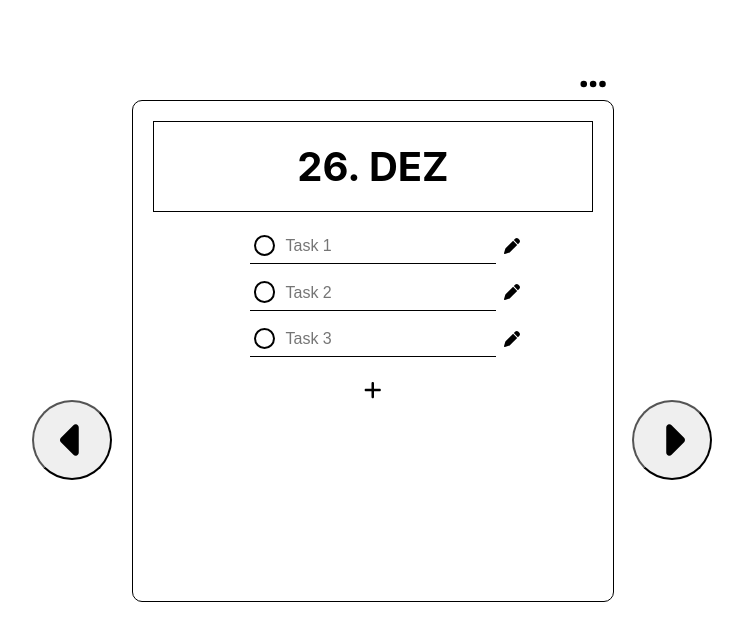
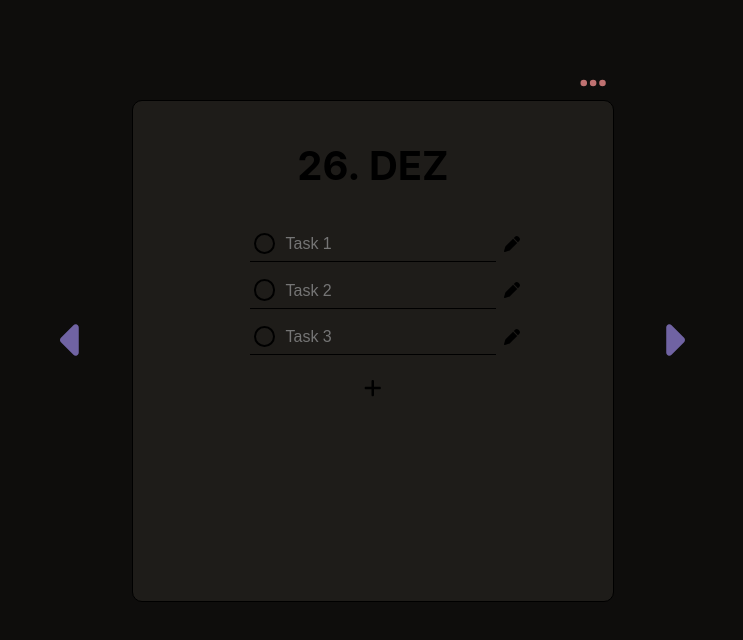
Before and after one commit to KiwiMiwi/tododay, a React (Create React App) app: page / in a window 1280 px wide. Shown: the top 640 px of the page, without its empty margins (268-1011 px from the left). Built offline with nearby package versions, Linux system fonts and the light colour scheme.

Commit message:
add themes

```diff
--- a/src/components/BoxSlider.tsx
+++ b/src/components/BoxSlider.tsx
@@ -1,7 +1,7 @@
 import { Button } from "react-bootstrap";
 import SingleBoxSlide from "./SingleBoxSlide";
 import { FontAwesomeIcon } from "@fortawesome/react-fontawesome";
-import { faCaretLeft, faCaretRight, faEllipsis } from "@fortawesome/free-solid-svg-icons";
+import { faCaretLeft, faCaretRight, faEllipsis, faPaw } from "@fortawesome/free-solid-svg-icons";
 import { useEffect, useState } from "react";
 import { getDateStringTitle, getDateToday, getDateTomorrow, getDateYesterday } from "../utils/script";
 import { tasksOfDay } from "../utils/resources";
@@ -12,6 +12,7 @@ function BoxSlider() {
     const [date, setDate] = useState<Date | null>(null);
     const [menuClasses, setMenuClasses] = useState<string>("menuWrapper d-none");
     const [taskResource, setTaskResource] = useState<tasksOfDay | null>(null);
+    const [theme, setTheme] = useState<string>("dark");
 
     const emptyTaskList: tasksOfDay = {
         [dateTitle]: {
@@ -49,6 +50,9 @@ function BoxSlider() {
                 })
             }
         }
+
+        const node = document.getElementsByTagName("body") as HTMLCollection;
+        node[0].className = theme;
     }
 
     function handleMenu() {
@@ -57,6 +61,12 @@ function BoxSlider() {
         } else {
             setMenuClasses("menuWrapper");
         }
+    }
+
+    function handleTheme() {
+        const themes = ["dark", "aurora", "cats", "blank"]
+        const i = themes.indexOf(theme) + 1
+        i == themes.length ? setTheme(themes[0]) : setTheme(themes[i])
     }
 
     function handleTaskList(task: string, label: string, check: boolean) {
@@ -72,7 +82,7 @@ function BoxSlider() {
 
     useEffect(() => {
         load();
-    }, [date, dateTitle, taskResource])
+    }, [date, dateTitle, taskResource, theme])
 
     return (
             <div className="boxWrapper">
@@ -90,14 +100,22 @@ function BoxSlider() {
                     </>
                     :
                     <>
-                        <Button className="slideButton slideLeft" onClick={() => setDate(getDateYesterday(date))}> <FontAwesomeIcon icon={faCaretLeft} /> </Button>
-                        <Button className="slideButton slideRight" onClick={() => setDate(getDateTomorrow(date))}> <FontAwesomeIcon icon={faCaretRight} /> </Button>
+                        <Button className="slideButton slideLeft" onClick={() => setDate(getDateYesterday(date))}>
+                            { theme == "cats" ?
+                                <FontAwesomeIcon icon={faPaw} /> : <FontAwesomeIcon icon={faCaretLeft} />
+                            }
+                        </Button>
+                        <Button className="slideButton slideRight" onClick={() => setDate(getDateTomorrow(date))}>
+                            { theme == "cats" ?
+                                <FontAwesomeIcon icon={faPaw} /> : <FontAwesomeIcon icon={faCaretRight} />
+                            }
+                        </Button>
                     </>
                 }
 
                 <div className={menuClasses}>
                     <ul>
-                        <li>
+                        <li onClick={handleTheme}>
                             Change Theme
                         </li>
                         <li>
--- a/src/css/App.css
+++ b/src/css/App.css
@@ -13,6 +13,10 @@
     width: 100%;
     min-height: 500px;
   }
+
+  .editSettings {
+    display: none;
+  }
 }
 @media only screen and (min-width: 769px) {
   .card {
@@ -24,8 +28,9 @@
   }
 
   .boxWrapper {
-    margin: 100px auto 0 auto;
-    width: 30rem
+    margin: 0 auto;
+    width: 30rem;
+    padding-top: 100px;
   }
 
   .slideLeft {
@@ -54,7 +59,7 @@
 .menuWrapper {
   border: 1px solid;
   position: absolute;
-  top: -2em;
+  top: 4.7em;
   right: -11em;
   width: 10em;
 }
@@ -93,7 +98,7 @@
 .editSettings {
   position: absolute;
   right: 0;
-  top: -1.1em;
+  top: 2.2em;
   background-color: transparent;
   border: none;
   font-size: 30px;
@@ -113,16 +118,8 @@
 }
 
 
-
-
-
-
-
-
-
 .card-body .card-title {
   padding: 20px;
-  border: 1px solid;
   margin: 20px;
   font-size: 40px;
   font-weight: bold;
@@ -190,7 +187,7 @@ input.checked::before {
 
 .singleTaskText {
   border-color: transparent;
-
+  background-color: transparent;
   border-radius: 0;
   font-size: 1rem;
   color: #000
@@ -207,3 +204,11 @@ input.checked::before {
 button {
   cursor: pointer;
 }
+
+body {
+  height: 100vh;
+}
+
+.menuWrapper {
+  cursor: pointer;
+}
--- a/src/css/themes.css
+++ b/src/css/themes.css
@@ -0,0 +1,152 @@
+/* AURORA BOREALIS */
+
+body.aurora  {
+    background: rgb(34,50,64);
+    background: -moz-linear-gradient(0deg, rgba(34,50,64,1) 0%, rgba(96,191,129,1) 100%);
+    background: -webkit-linear-gradient(0deg, rgba(34,50,64,1) 0%, rgba(96,191,129,1) 100%);
+    background: linear-gradient(0deg, rgba(34,50,64,1) 0%, rgba(96,191,129,1) 100%);
+    filter: progid:DXImageTransform.Microsoft.gradient(startColorstr="#223240",endColorstr="#60bf81",GradientType=1);
+    background-repeat: no-repeat;
+}
+
+.aurora .card {
+    background-color: #223240;
+    box-shadow: inset 0px 0px 10px -1px #000000;
+
+}
+.aurora .card-title, .aurora .editSettings {
+    color: #223240;
+    text-shadow: -1px -1px 1px rgba(147, 217, 78,.3), 1px 1px 1px rgba(34, 50, 64,0.9);
+}
+.aurora .card {
+   border-color: transparent;
+}
+
+.aurora .card-title {
+    box-shadow: 0px 0px 3px 1px #60bf81;
+}
+
+.aurora .slideButton {
+    color: #60BF81;
+    background-color: transparent;
+    border-color: transparent;
+    font-size: 80px;
+}
+
+.aurora .slideRight {
+
+    right: -80px;
+}
+
+.aurora .slideLeft {
+    left: -80px;
+}
+
+.aurora .card-title {
+    background-color: #347355;
+    -webkit-box-shadow: inset 0px 0px 5px 3px #60BF81;
+    box-shadow: inset 0px 0px 5px 3px #60BF81;
+}
+
+.aurora .singleTaskText, .aurora input.checked, .aurora input.checked::before, .aurora .addTaskBtn, .aurora .singleTaskText:focus {
+    color: #60bf81
+}
+
+.aurora .editTask {
+    color: #60BF81;
+}
+
+.aurora .checkbox-wrapper label {
+    border-bottom-color: #60bf81
+}
+.aurora .singleTaskText::placeholder {
+    color: #347355
+}
+
+.aurora .checkbox-wrapper input[type="checkbox"] {
+    border-color: #347355
+}
+
+.aurora .menuWrapper {
+    background-color: #60BF81;
+}
+
+
+/* AURORA BOREALIS */
+
+
+/* CATS */
+
+ body.cats {
+    background-image: url('../images/meowers_outline.png');
+    background-repeat: repeat;
+    background-color: cornflowerblue;
+}
+
+@media only screen and (min-width: 769px){
+    .cats .card {
+        width: 29.2em;
+    }
+}
+
+.cats .card {
+    background-color: white;
+    border-width: 7px;
+}
+
+.cats .card-title {
+    border-bottom: 2px dashed;
+}
+
+.cats .slideLeft {
+    transform: rotate(270deg);
+}
+.cats .slideRight {
+    transform: rotate(90deg);
+}
+
+.cats .slideButton, .cats .editSettings svg {
+    background-color: #000;
+    color: #FFF;
+    border: 3px solid #FFF;
+}
+
+.cats .editSettings svg {
+    border-radius: 13px;
+    width: 60px;
+    height: 20px;
+}
+
+.cats .menuWrapper {
+    background-color: #fff;
+}
+
+/* CATS */
+
+/* DARK MODE */
+
+body.dark {
+    background-color: #0e0d0c
+}
+
+.dark .card {
+    background-color: #1e1c19
+}
+
+.dark .singleTaskText {
+    color: #7063a3;
+}
+
+.dark .menuWrapper, .dark .editSettings {
+    color: #bf7171;
+}
+
+.dark .slideButton {
+ background-color: transparent;
+    border-color: transparent;
+    color: #7063a3;
+}
+
+
+
+/*  */
```
Also changed, not shown: src/images/meowers_outline.png (added), 1 other file (tests, documents, lock files or other folders).
